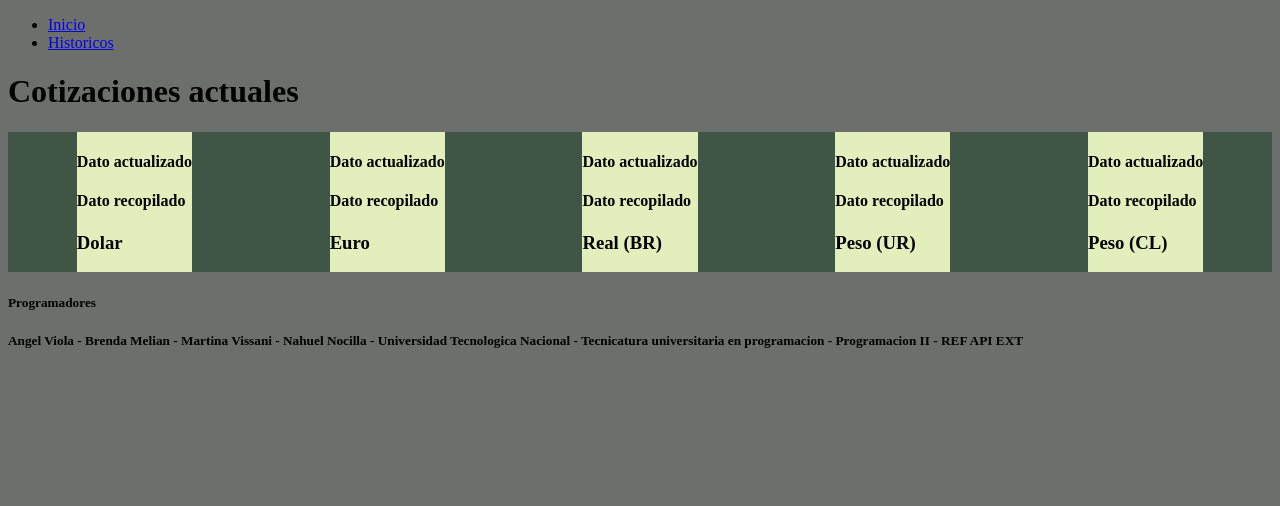
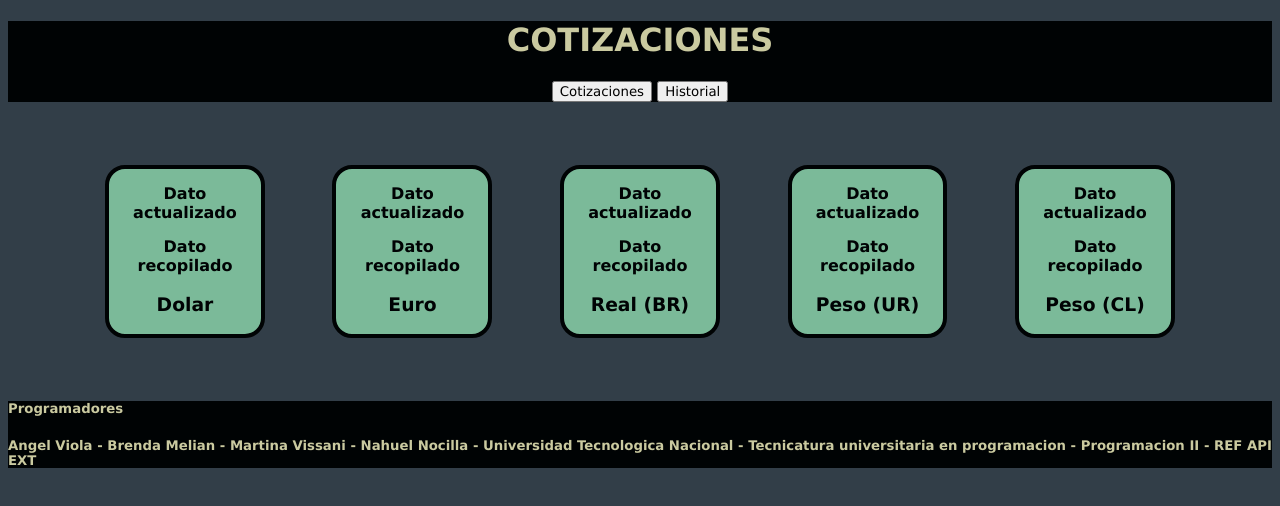
Before and after one commit to mvissani/Trabajo-Grupal-Programacion-II, a plain HTML site: page front/Index.html in a window 1280 px wide. Drawn offline with Linux system fonts and the light colour scheme.

Commit message:
emprolijamiento

```diff
--- a/front/CSS/style.css
+++ b/front/CSS/style.css
@@ -1,15 +1,33 @@
+* {
+  font-family: 'Lucida Sans Unicode';
+}
 body {
-  background-color: rgb(109, 111, 108);
+  background-color:  #323e48;
+  color: #cacaa0;
+}
+header {
+ background-color: #000304;
+ text-align: center;
 }
 
-div {
-  background-color: rgb(226, 238, 188);
+footer {
+  background-color: #000304;
 }
 
+.item {
+  background-color: #7bba99;
+  border-radius: 20px;
+  border:4px solid #000304;
+  color: #000304;
+  text-align: center;
+}
+.item h4 {
+  margin: 10%;
+}
 .container {
-  background-color: rgb(63, 85, 69);
   display: flex;
   justify-content: space-around;
+  margin: 5%;
 }
 
 table {
--- a/front/Index.html
+++ b/front/Index.html
@@ -7,39 +7,39 @@
 
 </head>
 <body>
-  <ul>
-    <li><a href="Index.html">Inicio</a></li>
-    <li><a href="Historicos.html">Historicos</a></li>
+  <header>
+    <h1>COTIZACIONES</h1>
 
-  </ul>
-  <h1> Cotizaciones actuales</h1>
+    <button class="button" onclick="window.location.href='Index.html'"> Cotizaciones</button>
+    <button class="button" onclick="window.location.href='Historicos.html'"> Historial</button>
+  </header>
 
    <div class="container">
-    <div class="item1">
+     <div class="item">
       <h4>Dato actualizado</h4>
       <h4>Dato recopilado</h4>
       <h3> Dolar</h3>
      </div>
 
-    <div class="item2">
+     <div class="item">
       <h4>Dato actualizado</h4>
       <h4>Dato recopilado</h4>
       <h3> Euro</h3>
      </div>
 
-    <div class="item3">
+     <div class="item">
       <h4>Dato actualizado</h4>
       <h4>Dato recopilado</h4>
       <h3> Real (BR)</h3>
      </div>
 
-    <div class="item4">
+     <div class="item">
       <h4>Dato actualizado</h4>
       <h4>Dato recopilado</h4>
       <h3> Peso (UR)</h3>
      </div>
 
-    <div class="item5">
+     <div class="item">
       <h4>Dato actualizado</h4>
       <h4>Dato recopilado</h4>
       <h3> Peso (CL)</h3>
```
Also changed, not shown: front/Historicos.html (+5 -6 lines). Lines whose indentation alone changed are shown as unchanged.
